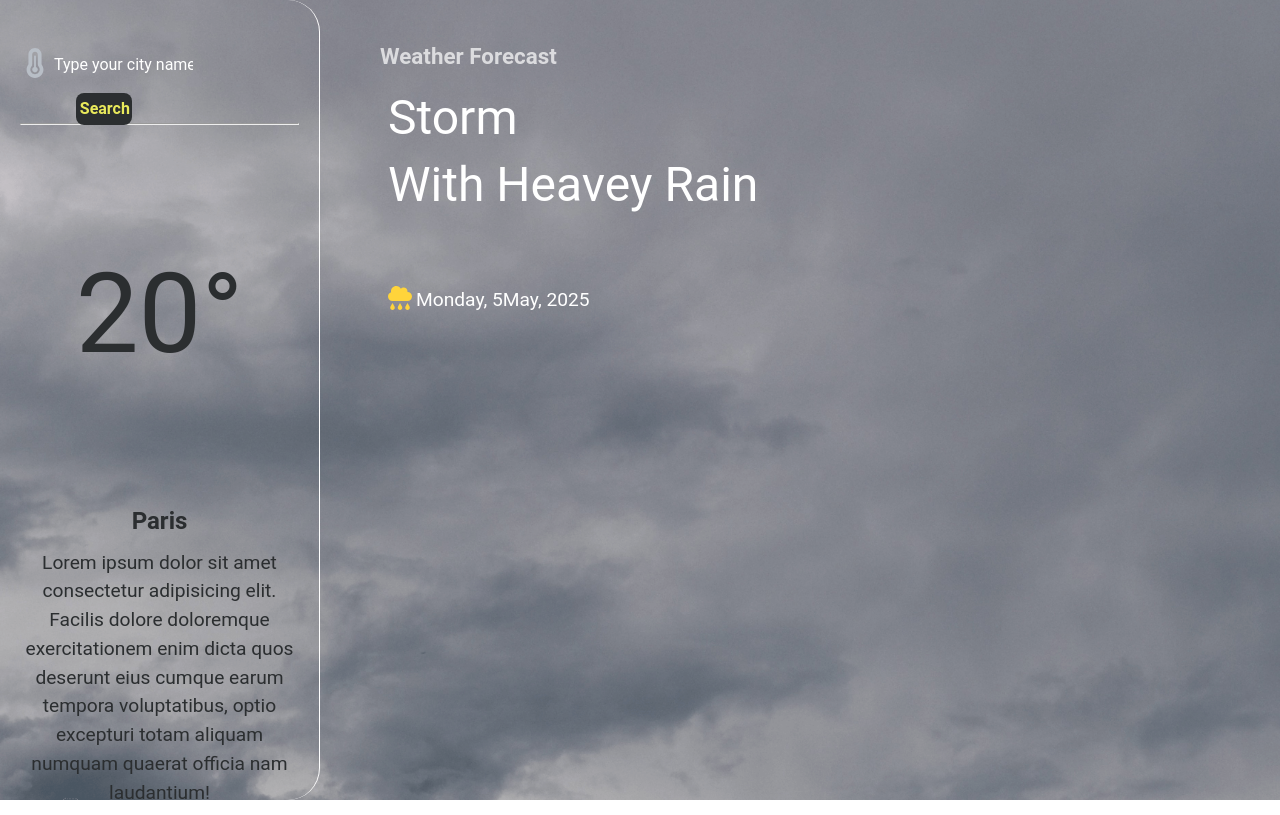
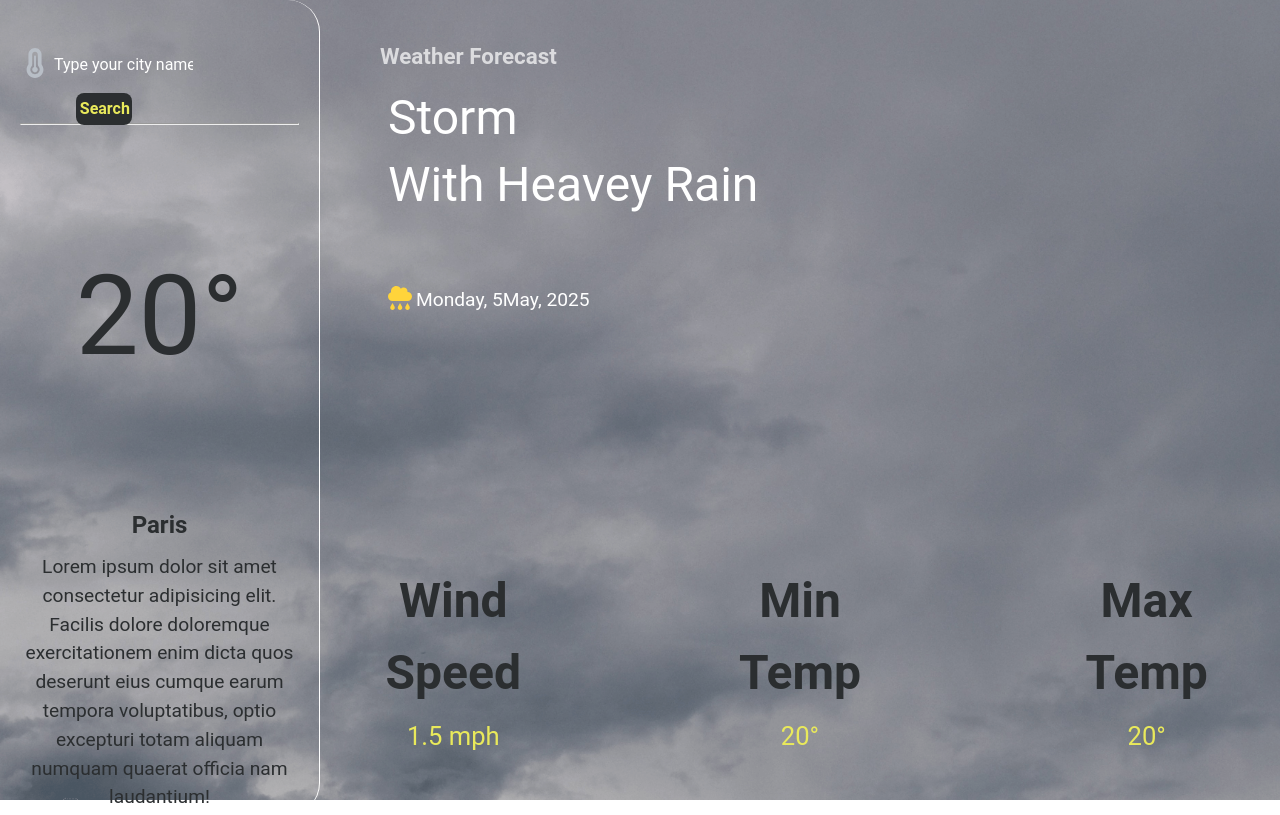
Before and after one commit to sleepyseaal/Weather-App, a plain HTML site: page index.html in a window 1280 px wide. Drawn offline with Linux system fonts and the light colour scheme.

Commit message:
Add cards for wind speed, min temp, and max temp

```diff
--- a/index.html
+++ b/index.html
@@ -48,6 +48,22 @@
       <img src="./Icons/rainny.svg" alt class="icon">
       <time class="date" datetime="2025-05-05">
         Friday, May5,2025</time>
+
+      <div role="region" aria-label="Wind and Temperature Information"
+        class="weather-cards">
+        <div class="card">
+          <strong>Wind Speed</strong>
+          <p class="wind-speed">1.5 mph</p>
+        </div>
+        <div class="card">
+          <strong>Min Temp</strong>
+          <p class="min-temp">20°</p>
+        </div>
+        <div class="card">
+          <strong>Max Temp</strong>
+          <p class="max-temp">20°</p>
+        </div>
+      </div>
     </main>
   </body>
 </html>
--- a/style.css
+++ b/style.css
@@ -105,7 +105,7 @@ input, input:focus {
 }
 
 .content-container {
-  padding: 40px 0 60px 60px;
+  padding: 40px 60px 60px;
 }
 
 .weather-title {
@@ -132,3 +132,25 @@ input, input:focus {
   margin-left: 8px;
   transform: translateY(4px);
 }
+
+.weather-cards {
+  display: flex;
+  gap: 200px;
+  margin-top: 250px;
+}
+
+.card {
+  width: 25%;
+  text-align: center;
+}
+
+.card strong {
+  color: var(--dark);
+  font-size: 3rem;
+}
+
+.card p {
+  margin-top: 8px;
+  font-size: 1.6rem;
+  color: var(--light);
+}
```
